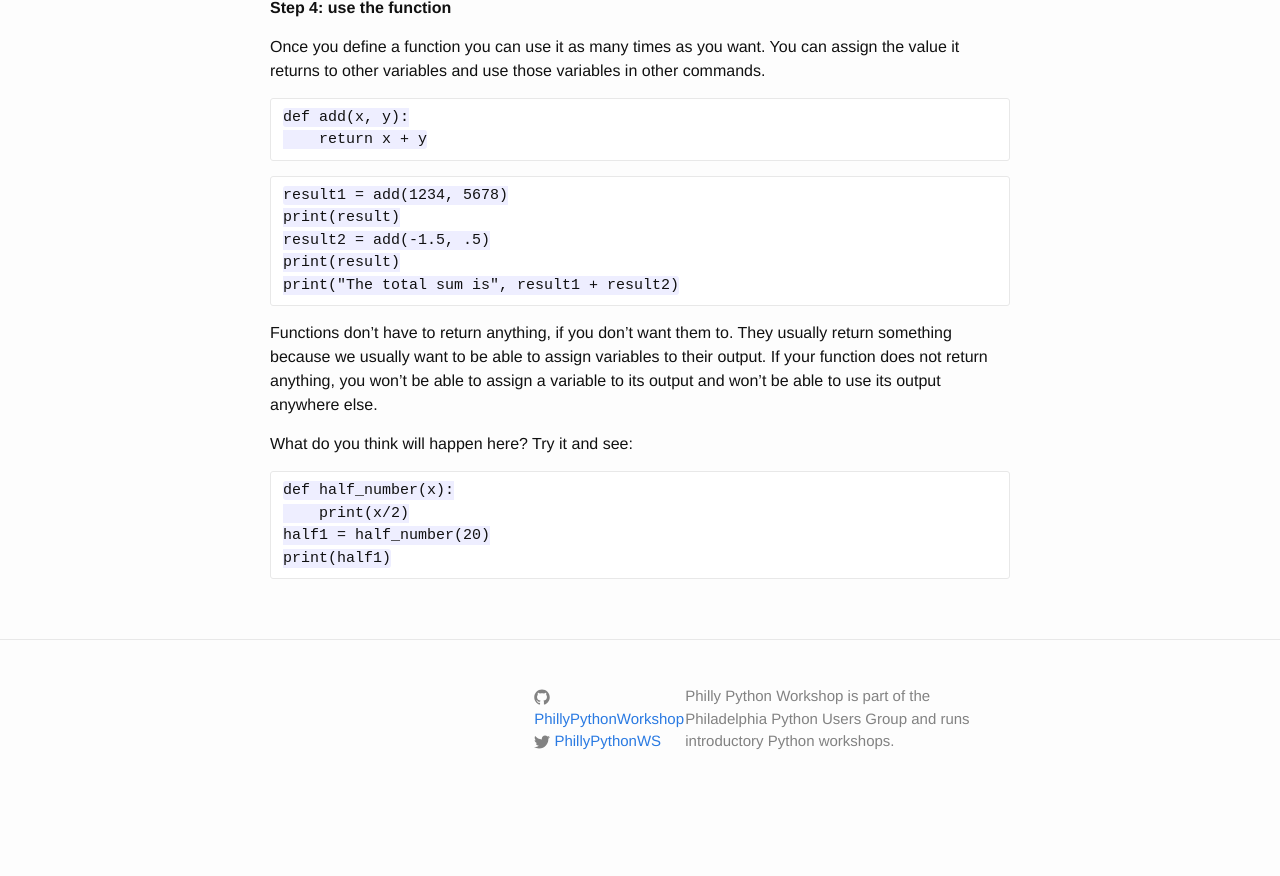
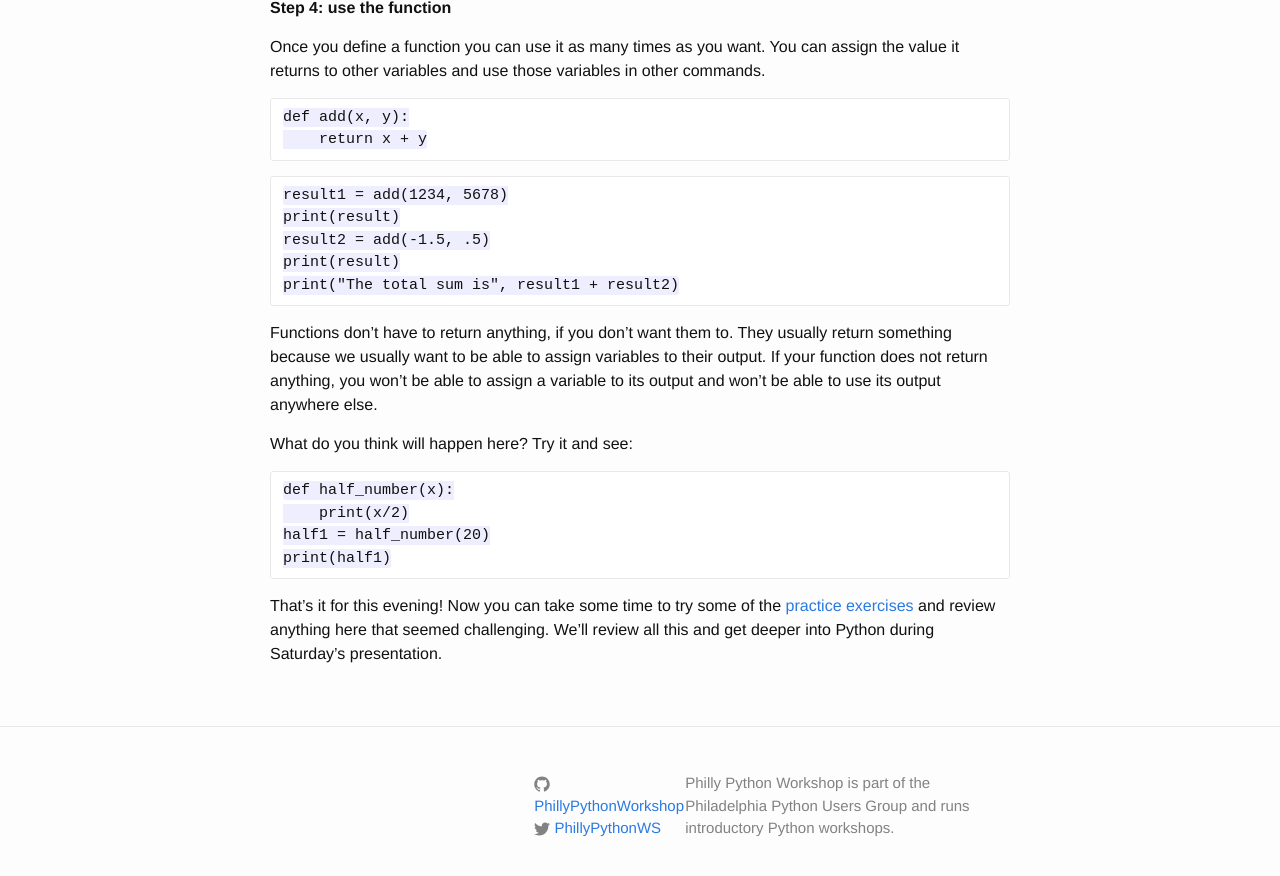
Before and after one commit to PhillyPythonWorkshop/PhillyPythonWorkshop.github.io, a Jekyll site: the page built from pages/fridaytutorial.md, in a window 1280 px wide and 900 px high, scrolled down 12942 px. Shown: the top 876 px of the window. Built offline with Jekyll 4.4.1, drawn with Linux system fonts in a browser that asks for light colours; before the commit the page ends 13755 px from its top, so only the background shows below that.

Commit message:
add closing message to friday tutorial

```diff
--- a/pages/fridaytutorial.md
+++ b/pages/fridaytutorial.md
@@ -585,3 +585,5 @@ def half_number(x):
 half1 = half_number(20)
 print(half1)
 ~~~
+
+That's it for this evening! Now you can take some time to try some of the [practice exercises](http://phillypythonworkshop.github.io/practice/) and review anything here that seemed challenging.  We'll review all this and get deeper into Python during Saturday's presentation.
```
